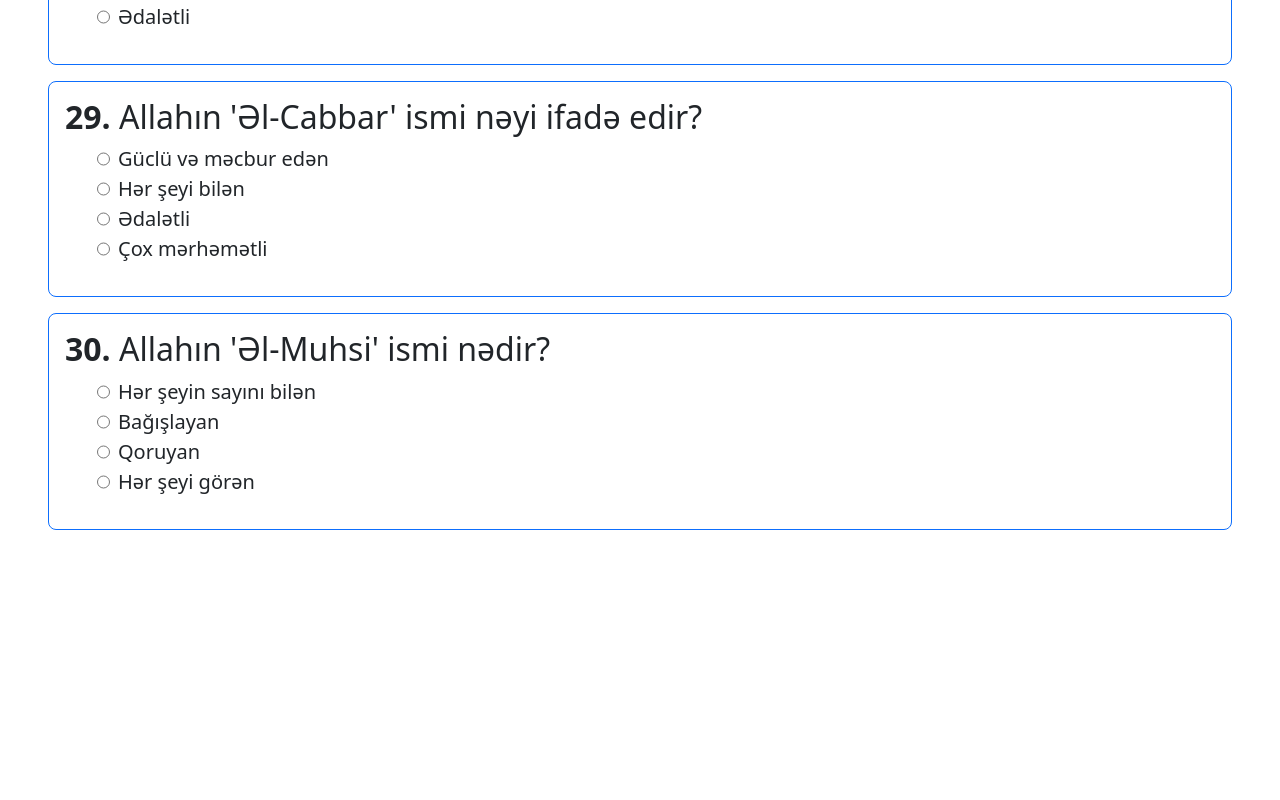
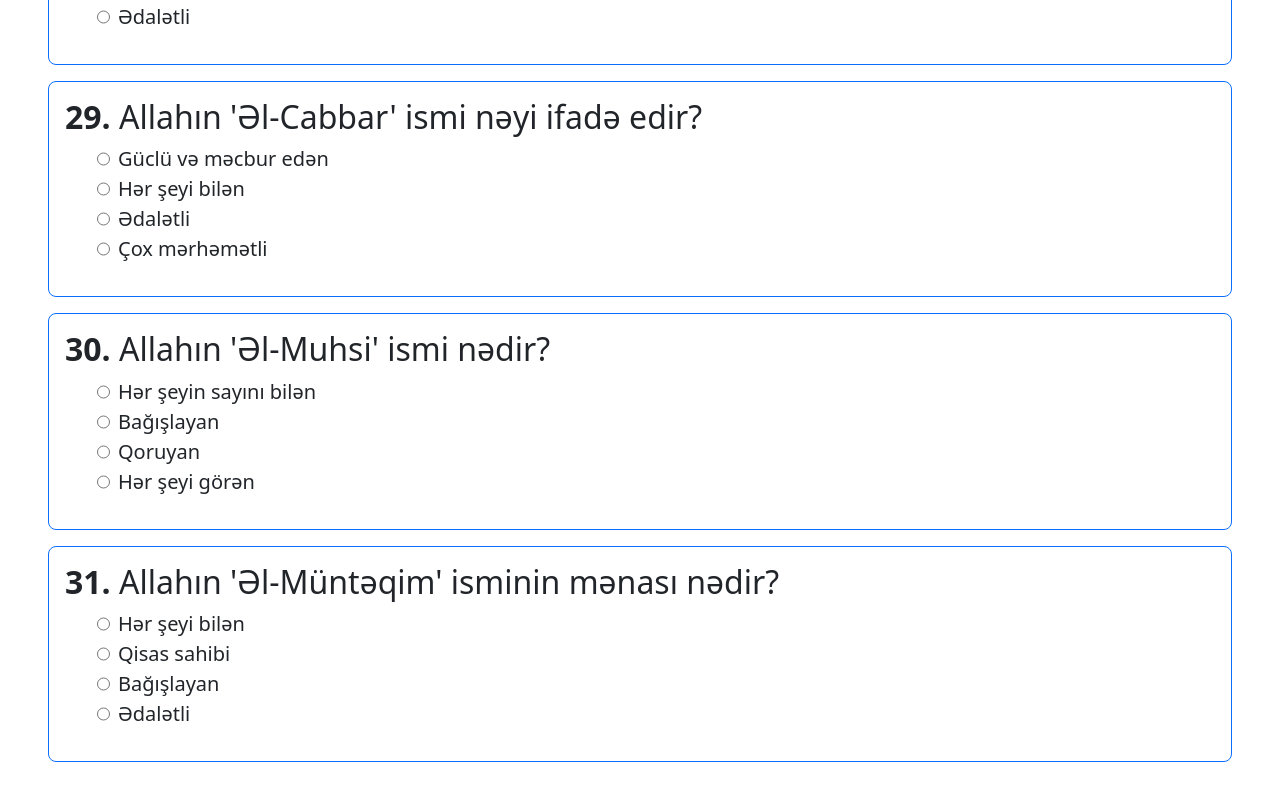
Before and after one commit to MehemmedQ2003/Quiz_Project, a React (Vite) app: page / in a window 1280 px wide. Shown: the part 6570-7370 px from the top of the page. Before the commit the page ends 7164 px from the top, so only its background shows below. Built offline with nearby package versions, Linux system fonts and the light colour scheme.

Commit message:
Quiz app downloaded

```diff
--- a/src/App.jsx
+++ b/src/App.jsx
@@ -421,6 +421,20 @@ const questions = [
         "correctAnswers": [
             "Hər şeyin sayını bilən"
         ]
+    },
+    {
+        "id": 31,
+        "questionTitle": "Allahın 'Əl-Müntəqim' isminin mənası nədir?",
+        "img": "https://example.com/images/al-muntakim.png",
+        "answers": [
+            "Hər şeyi bilən",
+            "Qisas sahibi",
+            "Bağışlayan",
+            "Ədalətli"
+        ],
+        "correctAnswers": [
+            "Qisas sahibi",
+        ]
     }
 ];
 
```
